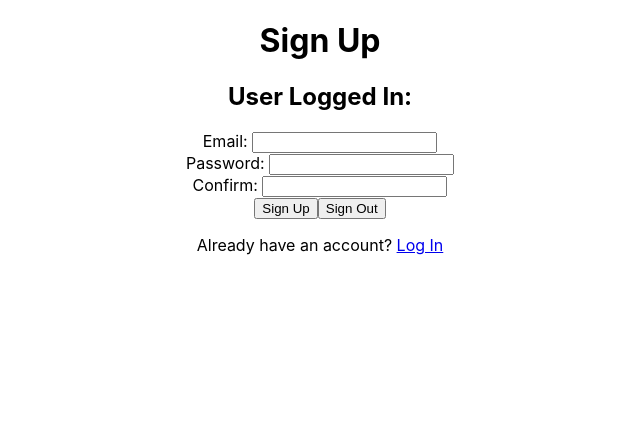
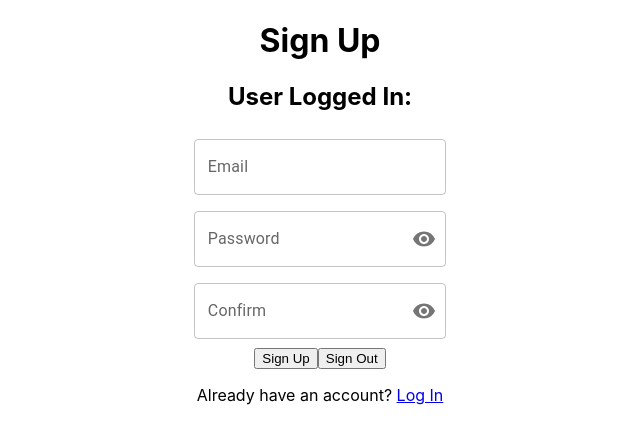
Before and after one commit to DanielShamir93/1K4A-Passwords, a React (Create React App) app: page / in a window 1280 px wide. Shown: the top 444 px of the page, without its empty margins (320-960 px from the left). Built offline with nearby package versions, Linux system fonts and the light colour scheme; no server answers.

Commit message:
Add mui inputs components to signin page

```diff
--- a/package.json
+++ b/package.json
@@ -3,6 +3,10 @@
   "version": "0.1.0",
   "private": true,
   "dependencies": {
+    "@emotion/react": "^11.7.1",
+    "@emotion/styled": "^11.6.0",
+    "@mui/icons-material": "^5.2.5",
+    "@mui/material": "^5.2.6",
     "@testing-library/jest-dom": "^5.16.1",
     "@testing-library/react": "^12.1.2",
     "@testing-library/user-event": "^13.5.0",
--- /dev/null
+++ b/src/mui.components/PasswordInput.components.js
@@ -0,0 +1,63 @@
+import * as React from 'react';
+import Box from '@mui/material/Box';
+import IconButton from '@mui/material/IconButton';
+import OutlinedInput from '@mui/material/OutlinedInput';
+import InputLabel from '@mui/material/InputLabel';
+import InputAdornment from '@mui/material/InputAdornment';
+import FormControl from '@mui/material/FormControl';
+import Visibility from '@mui/icons-material/Visibility';
+import VisibilityOff from '@mui/icons-material/VisibilityOff';
+
+export default function PasswordInput(props) {
+  const [values, setValues] = React.useState({
+    amount: '',
+    password: '',
+    weight: '',
+    weightRange: '',
+    showPassword: false,
+  });
+
+  const handleChange = (prop) => (event) => {
+    setValues({ ...values, [prop]: event.target.value });
+  };
+
+  const handleClickShowPassword = () => {
+    setValues({
+      ...values,
+      showPassword: !values.showPassword,
+    });
+  };
+
+  const handleMouseDownPassword = (event) => {
+    event.preventDefault();
+  };
+
+  return (
+    <Box sx={{ display: 'flex', flexWrap: 'wrap', justifyContent: 'center' }}>
+      <div>
+        <FormControl sx={{ m: 1, width: '25ch' }} variant="outlined">
+          <InputLabel htmlFor="outlined-adornment-password">{props.label}</InputLabel>
+          <OutlinedInput
+            id="outlined-adornment-password"
+            type={values.showPassword ? 'text' : 'password'}
+            value={values.password}
+            onChange={handleChange('password')}
+            endAdornment={
+              <InputAdornment position="end">
+                <IconButton
+                  aria-label="toggle password visibility"
+                  onClick={handleClickShowPassword}
+                  onMouseDown={handleMouseDownPassword}
+                  edge="end"
+                >
+                  {values.showPassword ? <VisibilityOff /> : <Visibility />}
+                </IconButton>
+              </InputAdornment>
+            }
+            label="Password"
+          />
+        </FormControl>
+      </div>
+    </Box>
+  );
+}
--- /dev/null
+++ b/src/mui.components/TextFieldInput.component.js
@@ -0,0 +1,18 @@
+import * as React from 'react';
+import Box from '@mui/material/Box';
+import TextField from '@mui/material/TextField';
+
+export default function FormPropsTextFields(props) {
+  return (
+    <Box
+      component="form"
+      sx={{
+        '& .MuiTextField-root': { m: 1, width: '25ch' },
+      }}
+      noValidate
+      autoComplete="off"
+    >
+      <TextField id="outlined-search" label={props.label} type="search" />
+    </Box>
+  );
+}
--- a/src/pages/signup/components/Signup.js
+++ b/src/pages/signup/components/Signup.js
@@ -6,6 +6,8 @@ import {
     onAuthStateChanged,
     signOut
 } from "firebase/auth";
+import PasswordInput from '../../../mui.components/PasswordInput.components';
+import TextFieldInput from '../../../mui.components/TextFieldInput.component';
 
 export default function Signup() {
     const [email, setEmail] = useState("");
@@ -48,33 +50,24 @@ export default function Signup() {
                 <h2>User Logged In: {user?.email}</h2>
                 <div className="user-inputs">
                     <div className="email">
-                        <label htmlFor="email">Email: </label>
-                        <input
-                            type="email"
-                            id="email"
-                            value={email}
+                        <TextFieldInput
+                            label="Email"
                             onChange={(e) => {
                                 setEmail(e.target.value);
                             }}
                         />
                     </div>
                     <div className="password">
-                        <label htmlFor="password">Password: </label>
-                        <input
-                            type="password"
-                            id="password"
-                            value={password}
+                        <PasswordInput
+                            label="Password"
                             onChange={(e) => {
                                 setPassword(e.target.value);
                             }}
                         />
                     </div>
                     <div className="confirm">
-                        <label htmlFor="confirm">Confirm: </label>
-                        <input
-                            type="password"
-                            id="confirm"
-                            value={confirm}
+                        <PasswordInput
+                            label="Confirm"
                             onChange={(e) => {
                                 setConfirm(e.target.value);
                             }}
```
Also changed, not shown: src/test.js (added, +63 -0 lines), 1 other file (tests, documents, lock files or other folders).
